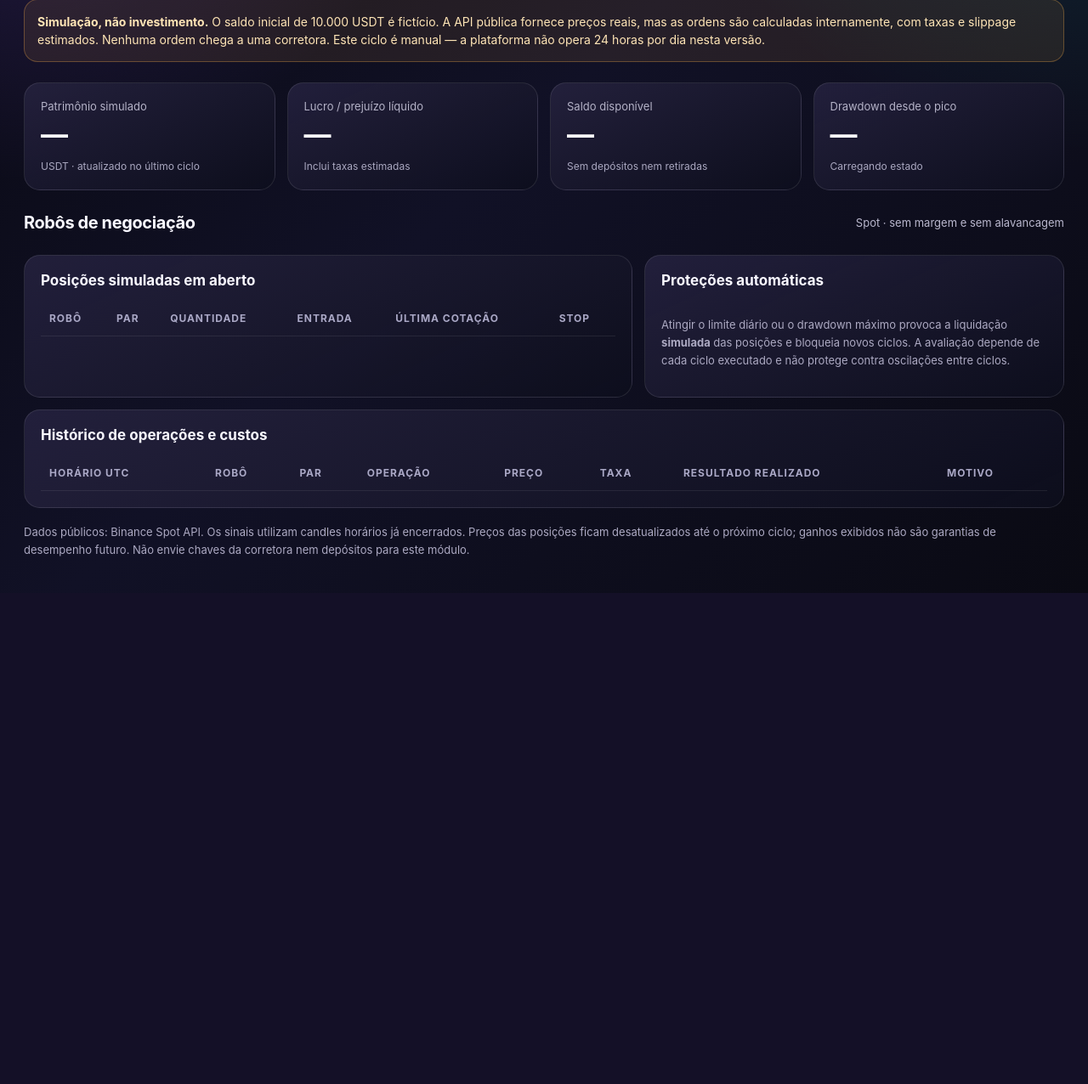
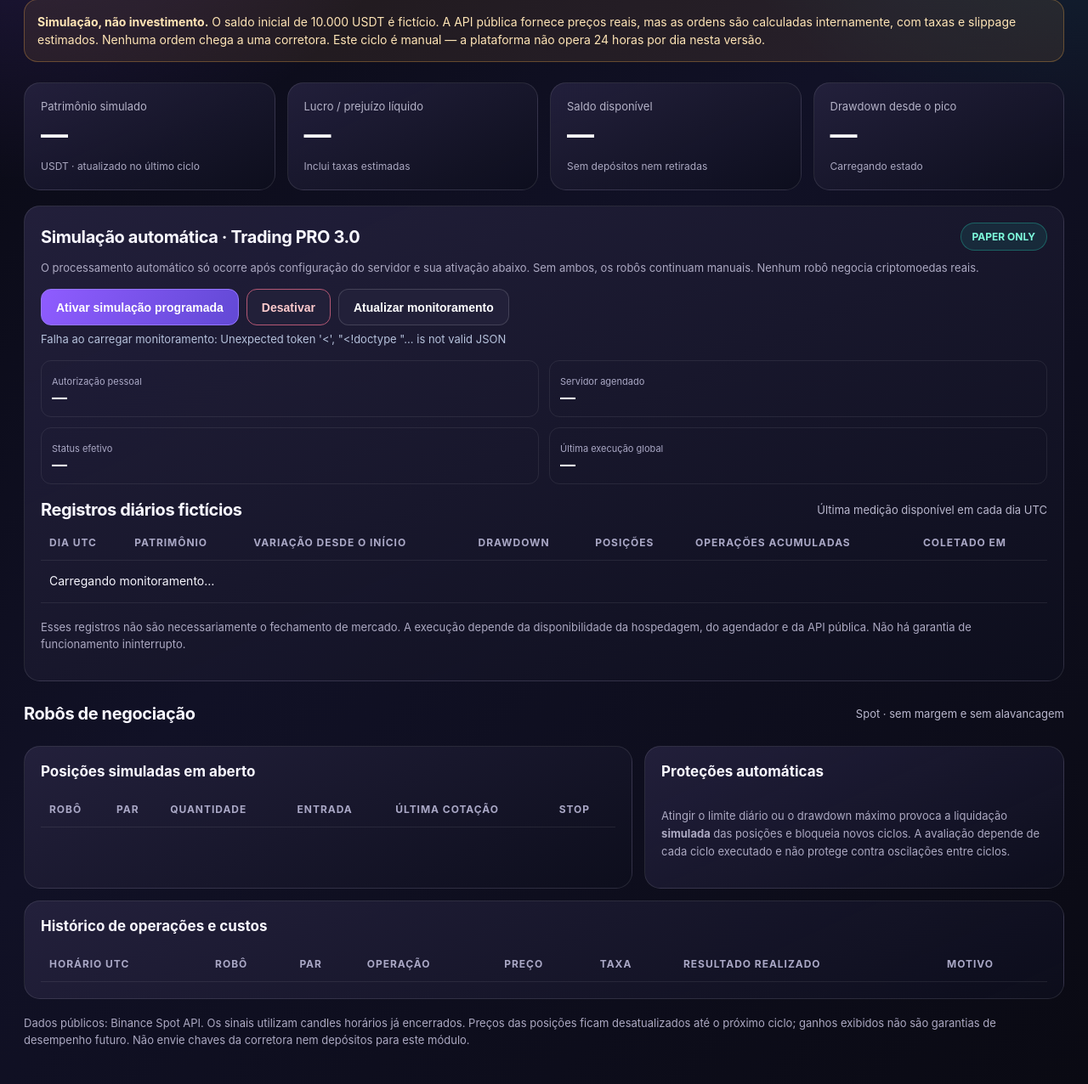
Before and after one commit to canalescanorff6-source/renda-digital-ia, a Flask app: template templates/trading_pro.html in a window 1280 px wide. Shown: the part 331-1607 px from the top of the page at 85% size. Before the commit the page ends 1029 px from the top, so only its background shows below. Run offline with Flask 3, Linux system fonts and the light colour scheme; the template is opened without the code that fills it, so the values that code supplies are empty.

Commit message:
feat(trading): opt-in automation controls, server status and historical paper snapshots

```diff
--- a/templates/trading_pro.html
+++ b/templates/trading_pro.html
@@ -74,6 +74,26 @@
     <div class="tp-metric"><span>Lucro / prejuízo líquido</span><strong id="tp-pnl">—</strong><small id="tp-pnl-pct">Inclui taxas estimadas</small></div>
     <div class="tp-metric"><span>Saldo disponível</span><strong id="tp-cash">—</strong><small>Sem depósitos nem retiradas</small></div>
     <div class="tp-metric"><span>Drawdown desde o pico</span><strong id="tp-dd">—</strong><small id="tp-mode">Carregando estado</small></div>
+  </div>
+
+  <div class="tp-card" id="tp-automation-card" style="margin:18px 0">
+    <div class="tp-row-head" style="margin:0 0 10px"><h2>Simulação automática · Trading PRO 3.0</h2><span class="tp-pill">PAPER ONLY</span></div>
+    <p class="tp-foot" style="margin:0 0 14px">O processamento automático só ocorre após configuração do servidor e sua ativação abaixo. Sem ambos, os robôs continuam manuais. Nenhum robô negocia criptomoedas reais.</p>
+    <div class="tp-top-actions">
+      <button class="tp-action primary" id="tp-auto-enable" type="button">Ativar simulação programada</button>
+      <button class="tp-action warn" id="tp-auto-disable" type="button">Desativar</button>
+      <button class="tp-action" id="tp-auto-refresh" type="button">Atualizar monitoramento</button>
+    </div>
+    <div class="tp-status" role="status" aria-live="polite" id="tp-auto-message"></div>
+    <div class="tp-risk" style="margin-top:9px">
+      <div><span>Autorização pessoal</span><strong id="tp-auto-optin">—</strong></div>
+      <div><span>Servidor agendado</span><strong id="tp-auto-server">—</strong></div>
+      <div><span>Status efetivo</span><strong id="tp-auto-effective">—</strong></div>
+      <div><span>Última execução global</span><strong id="tp-auto-job">—</strong></div>
+    </div>
+    <div class="tp-row-head" style="margin:18px 0 6px"><h2>Registros diários fictícios</h2><span class="tp-live">Última medição disponível em cada dia UTC</span></div>
+    <div class="tp-table-wrap"><table class="tp-table"><thead><tr><th>Dia UTC</th><th>Patrimônio</th><th>Variação desde o início</th><th>Drawdown</th><th>Posições</th><th>Operações acumuladas</th><th>Coletado em</th></tr></thead><tbody id="tp-auto-history"><tr><td colspan="7" class="tp-empty">Carregando monitoramento…</td></tr></tbody></table></div>
+    <p class="tp-foot">Esses registros não são necessariamente o fechamento de mercado. A execução depende da disponibilidade da hospedagem, do agendador e da API pública. Não há garantia de funcionamento ininterrupto.</p>
   </div>
 
   <div class="tp-row-head"><h2>Robôs de negociação</h2><span class="tp-live">Spot · sem margem e sem alavancagem</span></div>
@@ -160,6 +180,49 @@
   el('tp-cycle').addEventListener('click',()=>action('cycle','Consultando mercado e calculando sinais...'));
   el('tp-pause').addEventListener('click',()=>action('pause','Pausando operações...'));
   el('tp-resume').addEventListener('click',()=>action('resume','Retomando modo de simulação...'));
+  async function automationRequest(enabled){
+    const body={enabled};
+    const result=await fetch('/trading-pro/api/automation/settings',{
+      method:'POST',credentials:'same-origin',cache:'no-store',
+      headers:{'X-Trading-CSRF':csrf,'Content-Type':'application/json'},
+      body:JSON.stringify(body)
+    });
+    const data=await result.json();
+    if(!result.ok||!data.ok)throw Error(data.error||'Falha na configuração');
+    return data.automation;
+  }
+  function renderAutomation(a){
+    const configured=!!a.server_configured,enabled=!!a.opted_in;
+    put('tp-auto-optin',enabled?'ATIVADA':'DESATIVADA');
+    put('tp-auto-server',configured?'CONFIGURADO':'NÃO CONFIGURADO');
+    put('tp-auto-effective',a.will_run_when_triggered?'AGUARDA AGENDADOR':a.account_mode==='risk_paused'?'BLOQUEADO POR RISCO':'SEM EXECUÇÃO');
+    const job=a.latest_scheduler_run;
+    put('tp-auto-job',job?(job.status+' · '+new Date(job.started_at).toLocaleString('pt-BR')):'NENHUMA');
+    el('tp-auto-enable').disabled=enabled;
+    el('tp-auto-disable').disabled=!enabled;
+    const lines=(a.daily_snapshots||[]).map(r=>'<tr><td>'+escape(r.day_utc)+'</td><td>'+money(r.equity)+' USDT</td><td class="'+(r.pnl<0?'tp-bad':'tp-good')+'">'+percent(r.pnl_pct)+'</td><td>'+percent(r.drawdown_pct)+'</td><td>'+r.positions_count+'</td><td>'+r.trades_count+'</td><td>'+escape(r.as_of)+'</td></tr>');
+    el('tp-auto-history').innerHTML=lines.join('')||'<tr><td colspan="7" class="tp-empty">Nenhuma coleta programada confirmada até agora. Sem simular resultados.</td></tr>';
+    if(enabled&&!configured)put('tp-auto-message','Autorização salva, mas o servidor ainda não foi configurado para disparar os ciclos.');
+    else if(a.will_run_when_triggered)put('tp-auto-message','Tudo habilitado. Novas operações simuladas dependem de um disparo externo do agendador.');
+    else put('tp-auto-message','A automação não está executando novas entradas.');
+  }
+  async function refreshAutomation(){
+    const response=await fetch('/trading-pro/api/automation/status',{credentials:'same-origin',cache:'no-store'});
+    const data=await response.json();
+    if(!response.ok||!data.ok)throw Error(data.error||'Falha na leitura');
+    renderAutomation(data.automation);
+  }
+  for(const [id,value] of [['tp-auto-enable',true],['tp-auto-disable',false]]){
+    el(id).addEventListener('click',async()=>{
+      el('tp-auto-enable').disabled=true;el('tp-auto-disable').disabled=true;
+      put('tp-auto-message','Salvando sua preferência…');
+      try{renderAutomation(await automationRequest(value));}
+      catch(e){put('tp-auto-message','Falha: '+e.message);}
+      finally{try{await refreshAutomation()}catch(e){put('tp-auto-message','Falha ao recarregar: '+e.message)}}
+    });
+  }
+  el('tp-auto-refresh').addEventListener('click',()=>refreshAutomation().catch(e=>put('tp-auto-message','Falha: '+e.message)));
+  refreshAutomation().catch(e=>put('tp-auto-message','Falha ao carregar monitoramento: '+e.message));
   call('status',false).catch(e=>put('tp-status','Falha ao carregar: '+e.message));
 })();
 </script>
```
